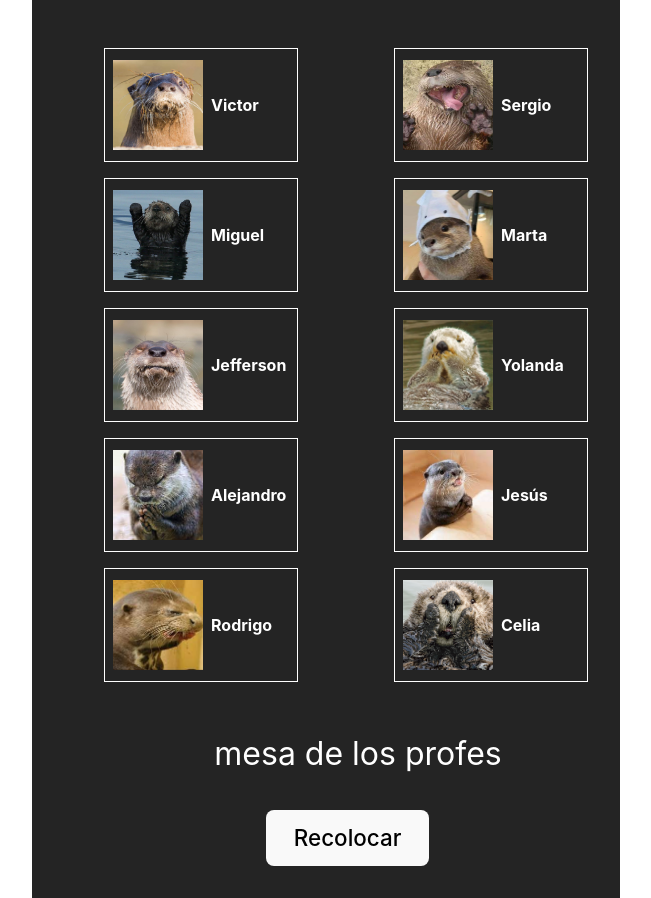
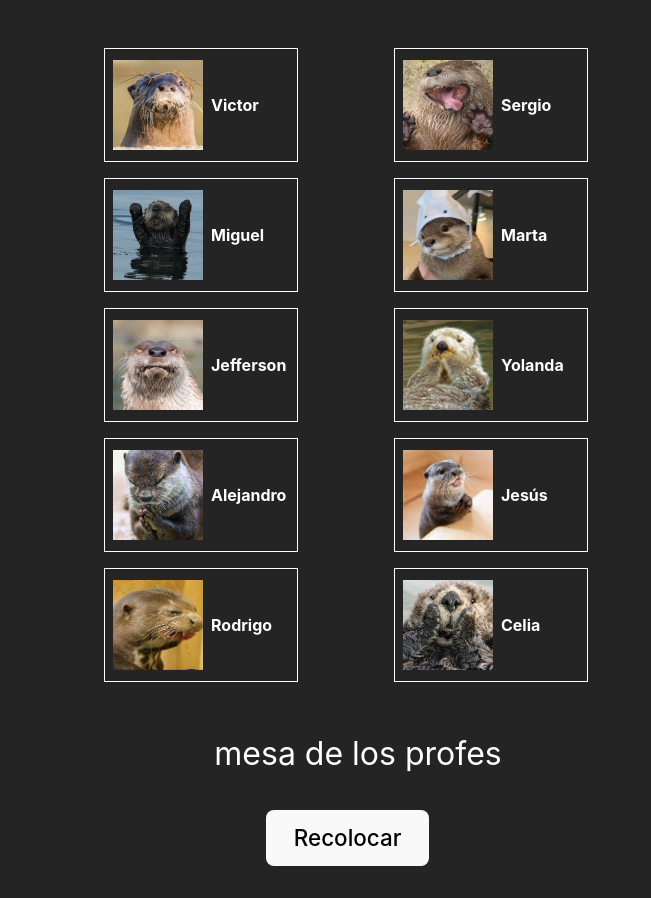
Before and after one commit to covamillan/asientos-q3, a React (Vite) app: page / in a window 1280 px wide. Shown: the whole page, without its empty margins (314-965 px from the left). Built offline with nearby package versions, Linux system fonts and the light colour scheme.

Commit message:
fix lo del color de fondo

```diff
--- a/src/index.css
+++ b/src/index.css
@@ -5,7 +5,6 @@
 
   color-scheme: light dark;
   color: rgba(255, 255, 255, 0.87);
-  background-color: #242424;
 
   font-synthesis: none;
   text-rendering: optimizeLegibility;
@@ -29,6 +28,7 @@
   place-items: center;
   min-width: 320px;
   min-height: 100vh;
+  background-color: #242424;
 }
 
 h1 {
```
